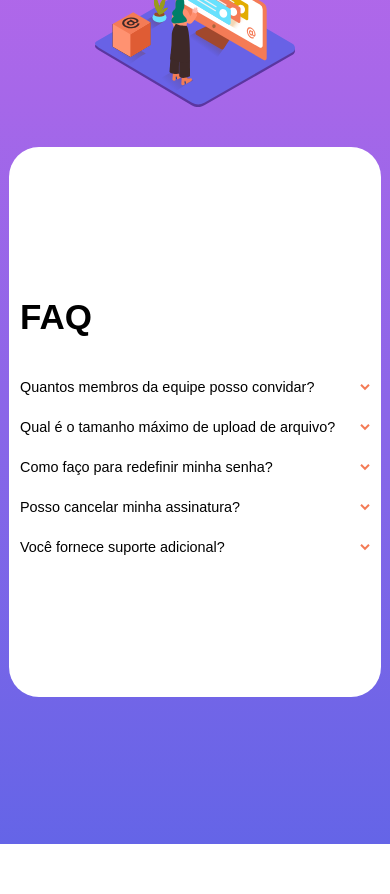
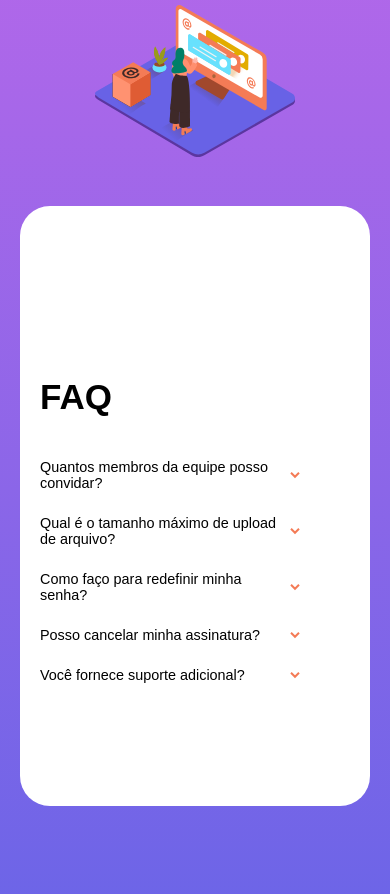
Before and after one commit to aydom669/FAQ-Accordion-Card, a plain HTML site: page index.html in a window 390 px wide. Before the commit the page ends 844 px from the top, so only its background shows below. Drawn offline with Linux system fonts and the light colour scheme.

Commit message:
pequenas correções

```diff
--- a/css/style.css
+++ b/css/style.css
@@ -36,9 +36,12 @@ body{
 }
 
 .cubo{
-    position: absolute;
-    top: 46%;
-    left: 10%;
+  position: relative;
+  width: 180px;
+  height: 180px;
+  transform: translate(-280% , 130%);
+
+
 }
 .main__img{
 
@@ -63,22 +66,22 @@ body{
     background-color: #fff;
     border-radius: 30px;
     height: 509px;
-    width: 930px;
+    max-width: 930px;
     display: flex;
-    gap: 6rem;
     background-image: url("images/bg-pattern-desktop.svg");
     background-repeat: no-repeat;
     background-position: 1700% 65%;
     z-index: 10;
+
 }
 
 .acordeon{
-    margin: 70px 130px;
+  margin: 70px 0px;
   display: flex;
   flex-direction: column;
   row-gap: 10px;
   position: relative;
-    right: 10%;
+  right: 8%;
 }
 
 .question{
@@ -138,15 +141,34 @@ body{
     transition: all 0.3s ease-in;
 }
 
+@media (max-width: 1017px) {
+  .main{
+    max-width: 890px;
+  }
 
-@media (max-width: 700px) {
+  .cubo{
+    transform: translate(-270% , 130%);
+  }
+}
+
+
+@media (max-width: 943px) {
+
+  body{
+    height: 120vh;
+    display: flex;
+    justify-content: center;
+    align-items: center;
+
+  }
     .main{
-        width: 100%;
-        max-width: 31rem;
+
+        max-width: 35rem;
         flex-direction: column;
-        height: 550px;
         align-items: center;
         justify-content: center;
+        min-height: 600px;
+
     }
 
     .main__img{
@@ -159,15 +181,16 @@ body{
         top: -20%;
         left: 50%;
         transform: translatex(-50%);
+        margin: 10px 0;
     }
 
     .main__image--Ad{
-        background: url("images/illustration-woman-online-mobile.svg");
+      background: url(images/illustration-woman-online-mobile.svg);
       background-repeat: no-repeat;
       background-position: center;
       width: 200px;
       height: 200px;
-        top: 50%;
+      top: 60%;
       position: absolute;
 
     }
@@ -177,12 +200,41 @@ body{
     }
 
     .acordeon{
-        right: 0;
-        padding: 10px 30px;
+    padding: 0px 75px;
     margin: 0;
+    top: 20px;
+    width: 100%;
+    }
+
+    .acordion__text{
+      font-size: 12px;
     }
 
     .question-answer__accordion{
         font-size: 15px;
     }
 }
+
+@media (max-width: 423px) {
+  body{
+    height: 120vh;
+
+  }
+  .main__image--Ad{
+    top: 70%;
+  }
+
+  .main{
+    width: 350px;
+  }
+
+  .acordeon{
+    width: 200px;
+    padding: 0;
+    right: 55px;
+  }
+
+  .question{
+    width: 130%;
+  }
+}
```
Lines whose indentation alone changed are shown as unchanged.
